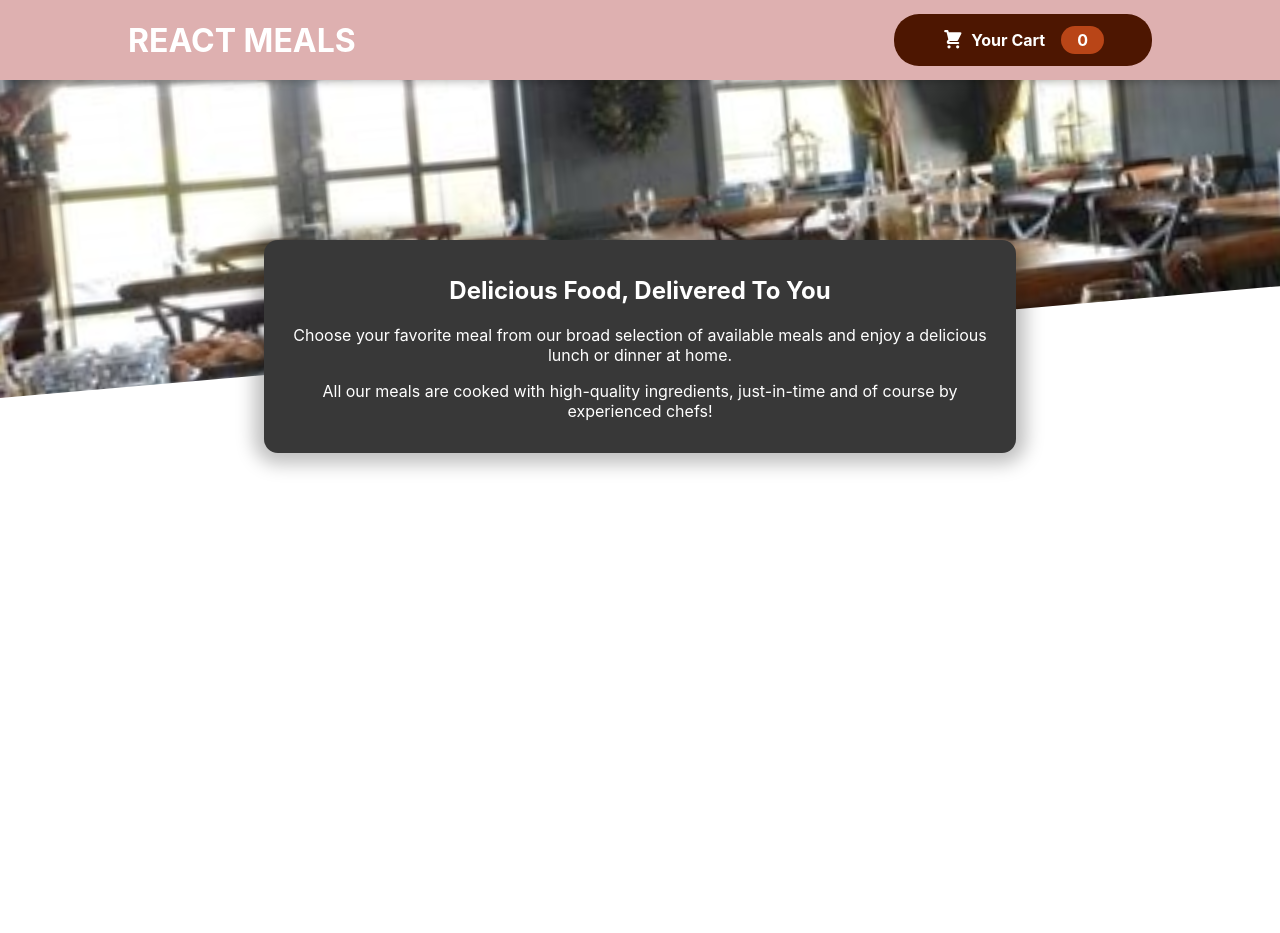
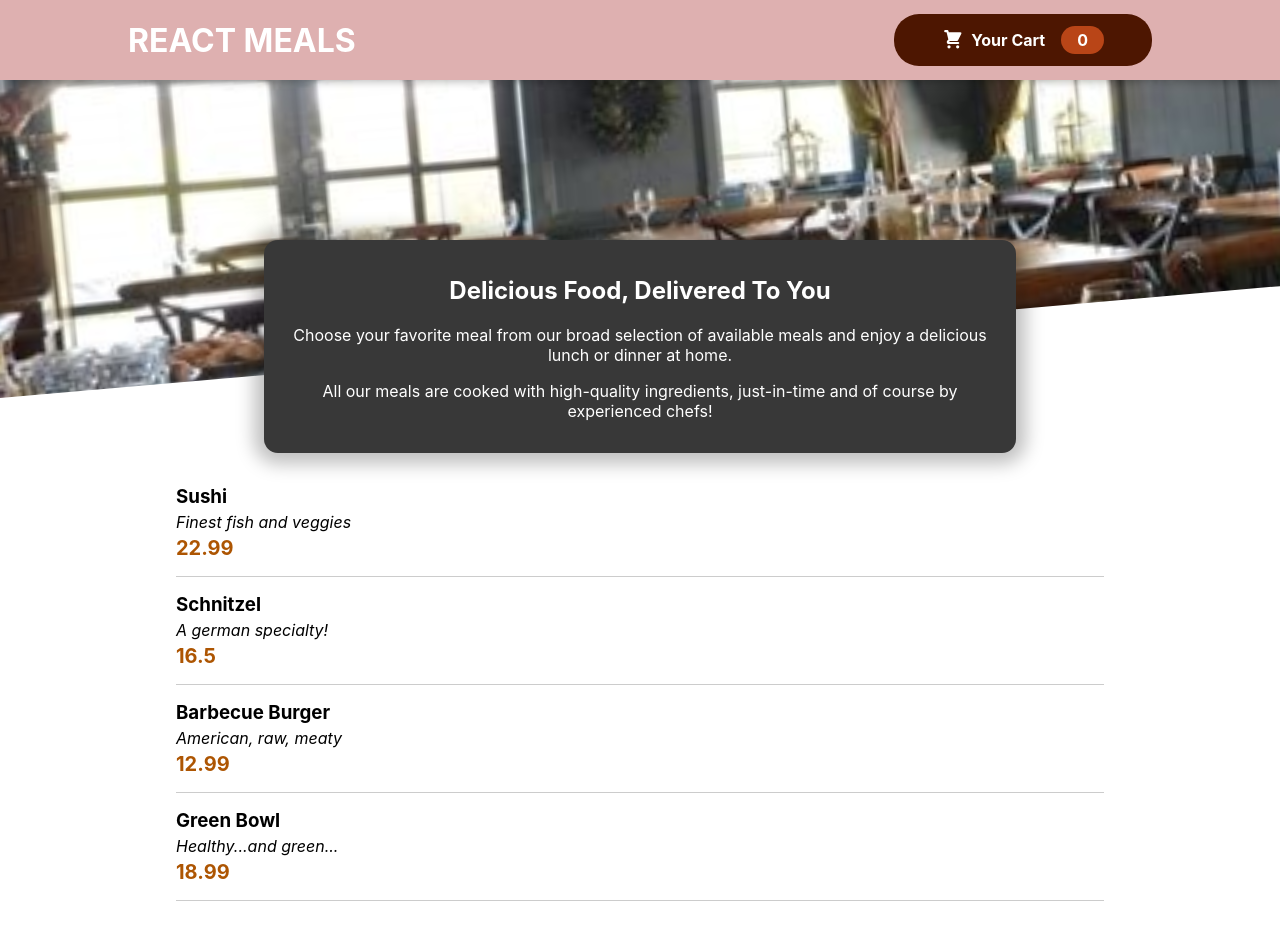
Before and after one commit to surajrai-code/resto, a React (Create React App) app: page / in a window 1280 px wide. Before the commit the page ends 800 px from the top, so only its background shows below. Built offline with nearby package versions, Linux system fonts and the light colour scheme.

Commit message:
3rd task

```diff
--- a/src/App.js
+++ b/src/App.js
@@ -1,11 +1,13 @@
 import React from 'react'
 import Header from './components/LayOut/Header'
 import MealsSummary from './components/Meal/MealsSummary.js'
+import MealList from './components/Meal/MealList'
 const App = () => {
   return (
     <div>
       <Header/>
       <MealsSummary/>
+      <MealList/>
     </div>
   )
 }
--- /dev/null
+++ b/src/components/Meal/MealList.js
@@ -0,0 +1,48 @@
+import classes from "./MealList.module.css";
+import MealItem from "./Mealitem";
+const DUMMY_MEALS = [
+  {
+    id: "m1",
+    name: "Sushi",
+    description: "Finest fish and veggies",
+    price: 22.99,
+  },
+  {
+    id: "m2",
+    name: "Schnitzel",
+    description: "A german specialty!",
+    price: 16.5,
+  },
+  {
+    id: "m3",
+    name: "Barbecue Burger",
+    description: "American, raw, meaty",
+    price: 12.99,
+  },
+  {
+    id: "m4",
+    name: "Green Bowl",
+    description: "Healthy...and green...",
+    price: 18.99,
+  },
+];
+
+const MealList = () => {
+  const mealsList = DUMMY_MEALS.map((meal) => (
+    <MealItem
+      key={meal.id}
+      id = {meal.id}
+      name={meal.name}
+      description={meal.description}
+      price={meal.price}
+    />
+  ));
+
+  return (
+    <section className={classes.meals}>
+        <ul>{mealsList}</ul>
+    </section>
+  );
+};
+
+export default MealList;
--- /dev/null
+++ b/src/components/Meal/MealList.module.css
@@ -0,0 +1,24 @@
+.meals {
+    max-width: 60rem;
+    width: 90%;
+    margin: 2rem auto;
+    animation: meals-appear 1s ease-out forwards;
+  }
+
+  .meals ul {
+    list-style: none;
+    margin: 0;
+    padding: 0;
+  }
+
+  @keyframes meals-appear {
+    from {
+      opacity: 0;
+      transform: translateY(3rem);
+    }
+
+    to {
+      opacity: 1;
+      transform: translateY(0);
+    }
+  }
--- /dev/null
+++ b/src/components/Meal/Mealitem.js
@@ -0,0 +1,14 @@
+import React from 'react'
+import classes from './Mealitem.module.css';
+const Mealitem = (props) => {
+  return (
+    <li className={classes.meal}>
+    <div><h3>{props.name}</h3>
+    <div className={classes.description}>{props.description}</div>
+    <div className={classes.price}>{props.price}</div>
+    </div>
+    </li>
+  )
+}
+
+export default Mealitem;
--- /dev/null
+++ b/src/components/Meal/Mealitem.module.css
@@ -0,0 +1,22 @@
+.meal {
+    display: flex;
+    justify-content: space-between;
+    margin: 1rem;
+    padding-bottom: 1rem;
+    border-bottom: 1px solid #ccc;
+  }
+
+  .meal h3 {
+    margin: 0 0 0.25rem 0;
+  }
+
+  .description {
+    font-style: italic;
+  }
+
+  .price {
+    margin-top: 0.25rem;
+    font-weight: bold;
+    color: #ad5502;
+    font-size: 1.25rem;
+  }
```
